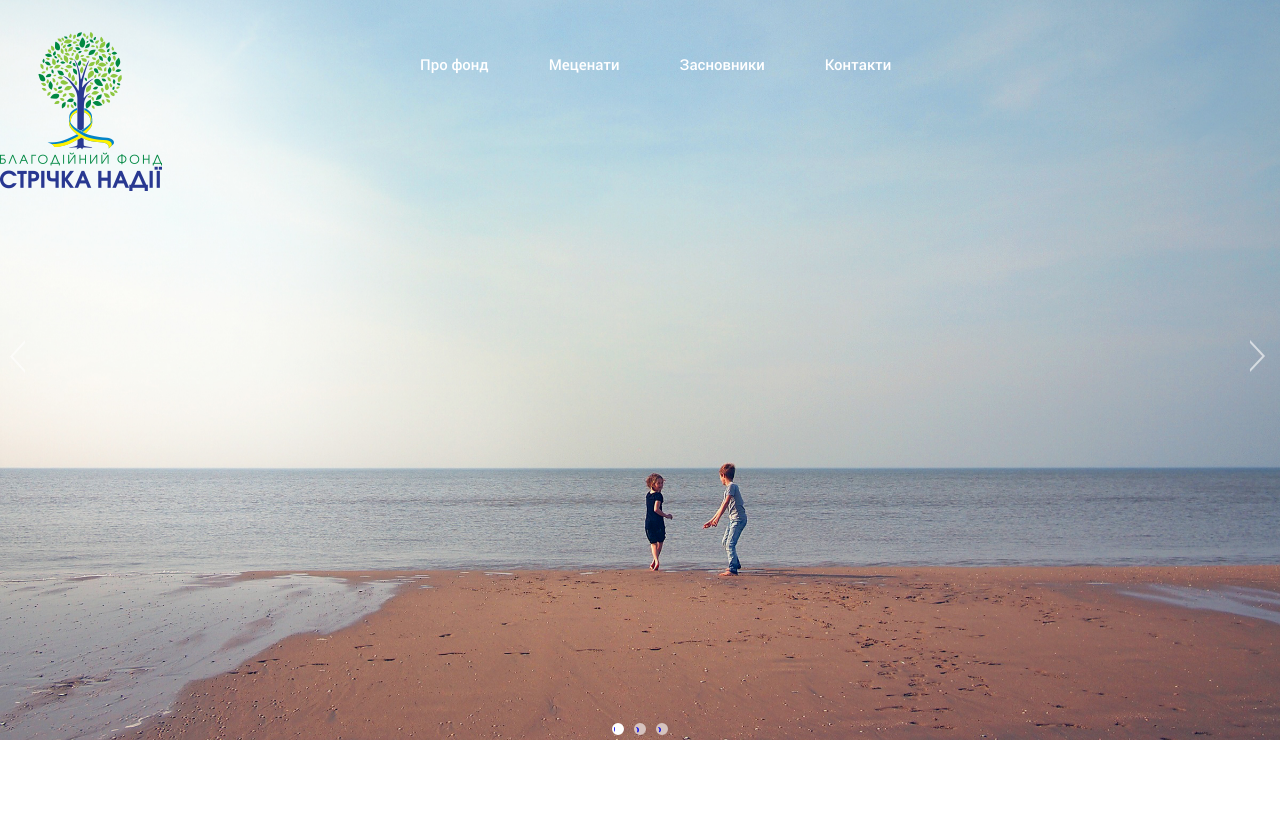
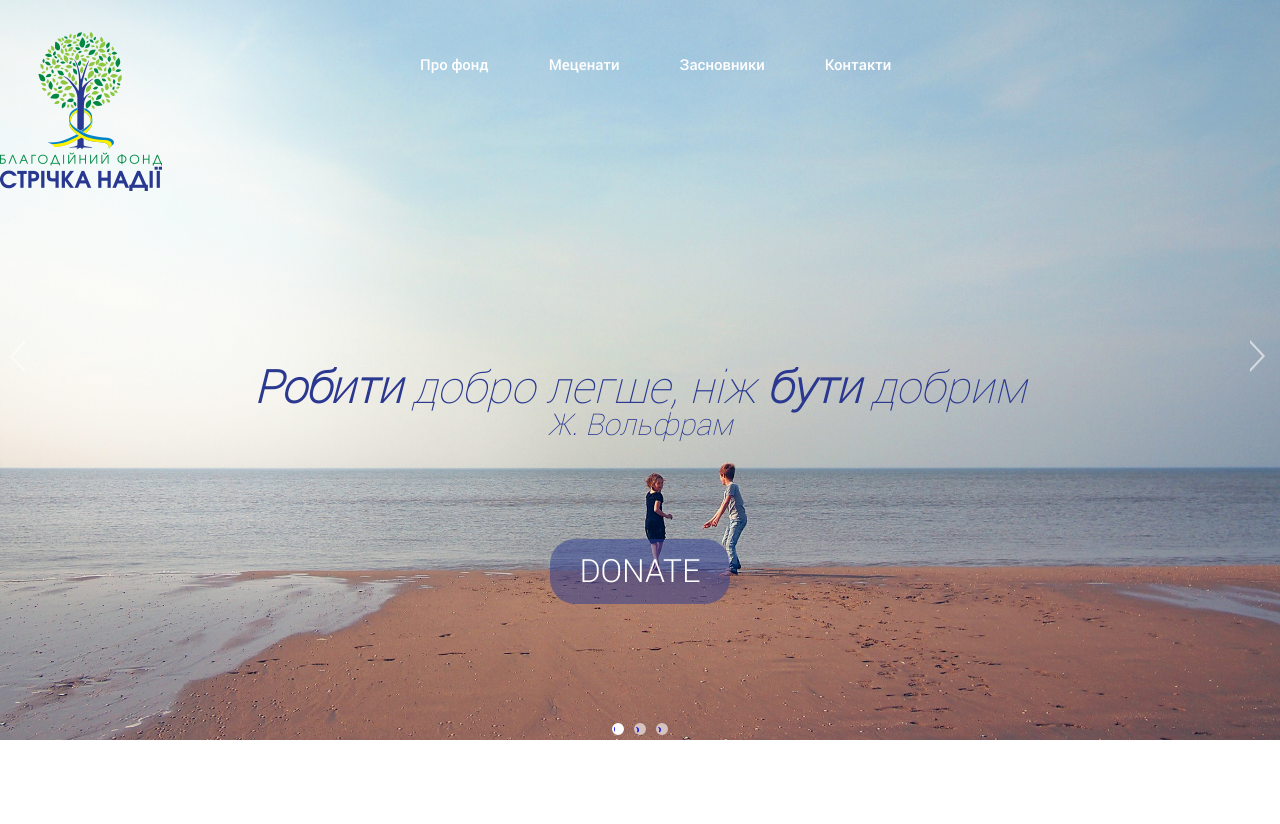
Before and after one commit to ivanivan911/fond, a PHP site: page / in a window 1280 px wide. Shown: the top 824 px of the page. Run offline with PHP 8.4, Linux system fonts and the light colour scheme.

Commit message:
banneer text

```diff
--- a/css/main.css
+++ b/css/main.css
@@ -115,6 +115,55 @@ header {
     text-align: center;
 }
 
+
+
+
+.slider-content{
+    position: absolute;
+    z-index: 3;
+    bottom: 301px;
+    text-align: center;
+    width: 100%;
+}
+
+.slider-content p{
+    font-style: italic;
+    font-size: 45px;
+    text-align: center;
+    color: #2a3890;
+    font-family: "Roboto Thin", sans-serif;
+}
+.donate{
+    width: 180px;
+    height: 65px;
+    background-color: rgba(40, 58, 145, 0.5);
+    text-align: center;
+    border-radius: 25px;
+    position: absolute;
+    left:50%;
+    margin-left: -90px;
+    margin-top: 100px;
+}
+
+
+.donate a {
+    text-decoration: none;
+    color: white;
+    font-family: "Roboto Light", sans-serif;
+    font-size: 32px;
+    width: 100%;
+    height: 100%;
+    display: block;
+    padding-top: 15px;
+}
+
+.donate:hover {
+    background-color: rgba(40, 58, 145, 1);
+}
+
+.slider-content .author{
+    font-size: 30px;
+}
 
 #activity {
     padding-top: 60px;
@@ -376,7 +425,7 @@ header {
     bottom: 260px;
 }
 
-.about-us b {
+b {
     font-weight: bold;
 }
 
--- a/index.html
+++ b/index.html
@@ -45,6 +45,16 @@
                 <a href="#" class="next"></a>
                 <a href="#" class="prev"></a>
             </nav>
+            <div class="slider-content">
+                <p> <b>Робити</b> добро легше, ніж <b>бути</b> добрим</p>
+                <p class="author">
+                    Ж. Вольфрам
+                </p>
+
+                <div class="donate">
+                    <a href="#">DONATE</a>
+                </div>
+            </div>
         </div>
     </section>
     <section id="activity">
```
